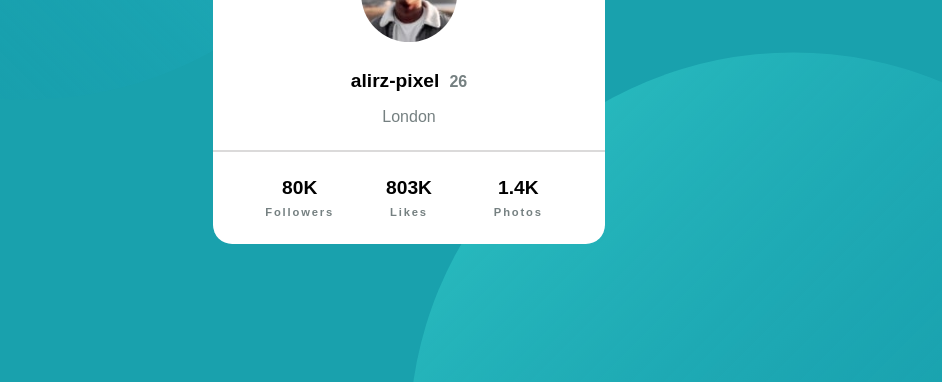
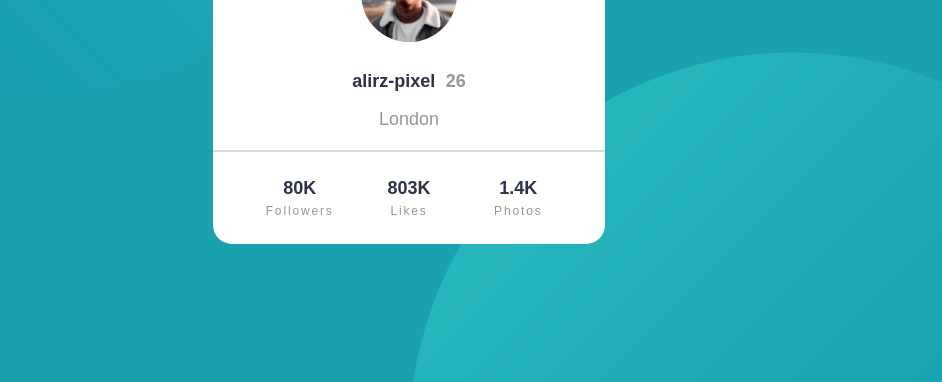
Before and after one commit to alirz-pixel/Profile-card-component-challenge, a plain HTML site: page index.html in a window 1280 px wide. Shown: the part 356-738 px from the top of the page, without its empty margins (231-1173 px from the left). Drawn offline with nearby package versions, Linux system fonts and the light colour scheme.

Commit message:
[fix] front - 챌린지에서 제공한 style guide 적용 (#3)

```diff
--- a/css/style.css
+++ b/css/style.css
@@ -11,9 +11,10 @@ html, body {
 .attribution a { color: hsl(228, 45%, 44%); }
 
 body {
-    background-color: #19A1AD;
+    background-color: hsl(185, 75%, 39%);
     overflow: hidden;
     position: fixed;
+    font-size: 18px;
 }
 
 .border {
@@ -76,25 +77,26 @@ body {
 }
 
 .profile-container .pf-text {
+    color: hsl(229, 23%, 23%);
     text-align: center;
     height: 64.5%;
 }
 
 .profile-container .pf-text .pf-name span:nth-child(1) {
-    font-weight: bold;
-    font-size: 1.2rem;
+    font-weight: 700;
+    font-size: 1.125rem;
     margin-right: 0.35rem;
 }
 
 .profile-container .pf-text .pf-name span:nth-child(2) {
-    font-weight: 550;
-    font-size: 1rem;
-    color: #2f3f41a9;
+    font-weight: 700;
+    font-size: 1.125rem;
+    color: hsl(0, 0%, 59%);
 }
 
 .profile-container .pf-text .pf-name p:nth-of-type(1) {
-    font-weight: 440;
-    color: #2f3f41a9;
+    font-weight: 400;
+    color: hsl(0, 0%, 59%);
 }
 
 .profile-container .pf-text .sub {
@@ -125,15 +127,15 @@ body {
 }
 
 .profile-container .pf-text .sub p:nth-child(1) {
-    font-weight: bold;
-    font-size: 1.2rem;
+    font-weight: 700;
+    font-size: 1.125rem;
 }
 
 .profile-container .pf-text .sub p:nth-child(2) {
-    color: #2f3f41a9;
-    font-size: 0.7rem;
+    color: hsl(0, 0%, 59%);
+    font-size: 0.75rem;
     letter-spacing: 0.115rem;
-    font-weight: 600;
+    font-weight: 400;
 }
 
 .bg-img-bottom {
```
